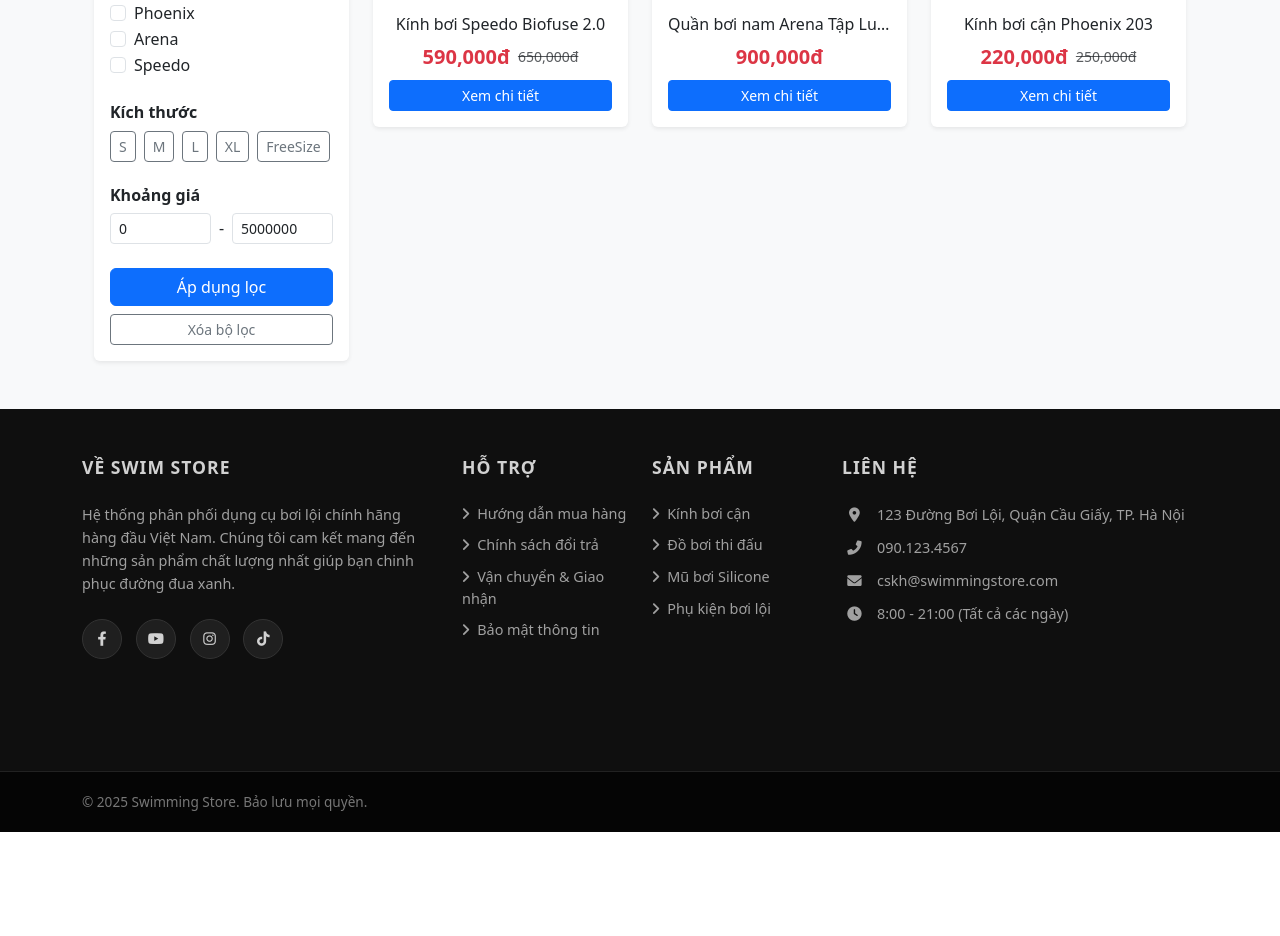
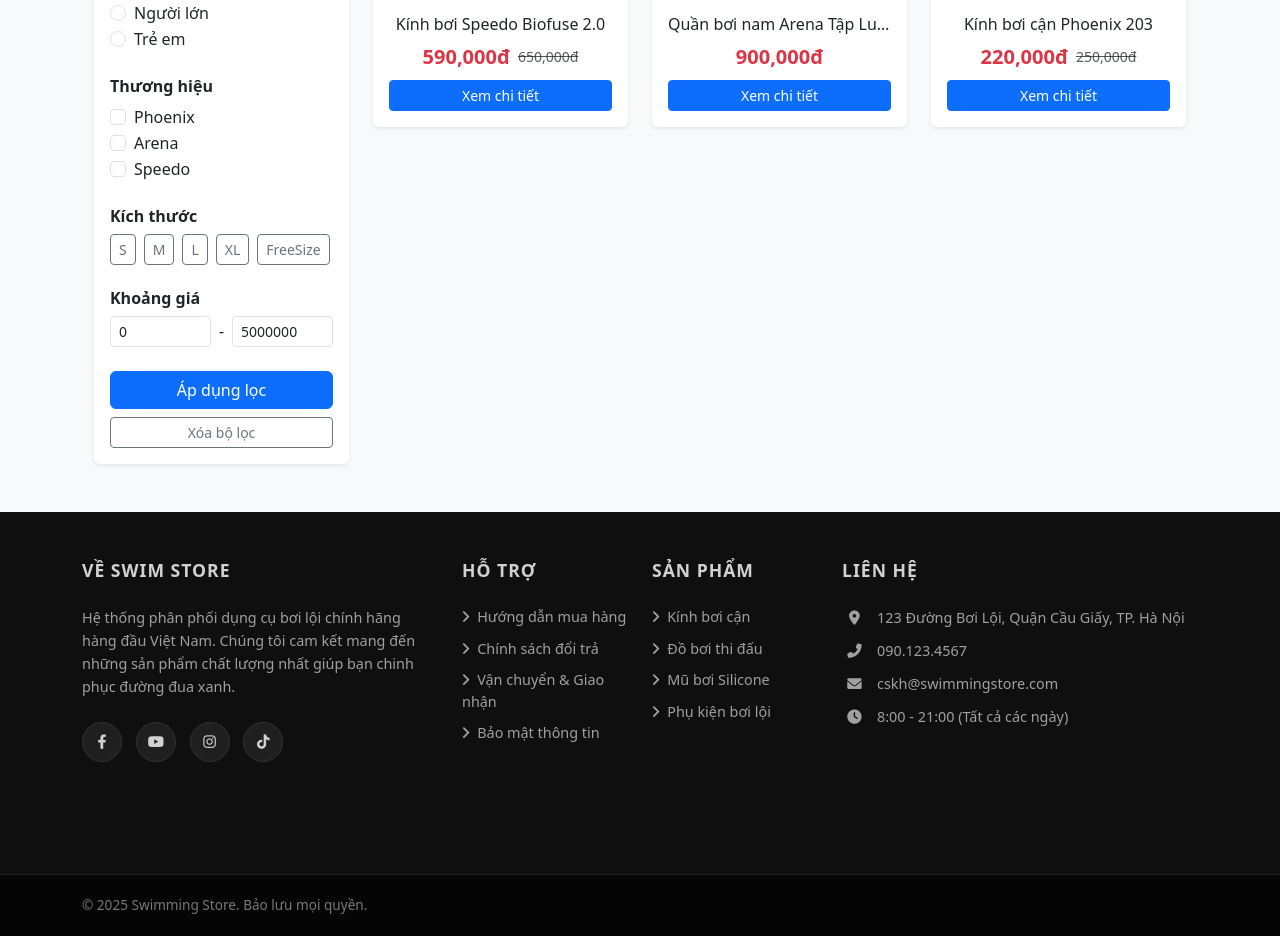
Before and after one commit to Tientai2k4/ThucTapNganh, a PHP site: page /ThucTapNganh/product in a window 1280 px wide. Shown: the part 404-1340 px from the top of the page. Before the commit the page ends 1236 px from the top, so only its background shows below. Run offline with PHP 8.4, Linux system fonts and the light colour scheme; data comes from the database, SQL or seed files in the repository; tables that the repository leaves empty hold one stand-in row (values such as "Sample post").

Commit message:
sua bo loc va hien thi khi sp het hang

```diff
--- a/app/Controllers/Client/ProductController.php
+++ b/app/Controllers/Client/ProductController.php
@@ -20,6 +20,7 @@ class ProductController extends Controller {
             'category_id' => $_GET['cat'] ?? null,
             'brands'      => $_GET['brand'] ?? [],
             'sizes'       => $_GET['size'] ?? [],
+            'target'      => $_GET['target'] ?? null,
             'price_min'   => $_GET['min'] ?? 0,
             'price_max'   => $_GET['max'] ?? 5000000,
             'keyword'     => $_GET['keyword'] ?? '',
--- a/app/Models/ProductModel.php
+++ b/app/Models/ProductModel.php
@@ -135,12 +135,18 @@ public function getAll() {
     }
 
    public function filterProducts($filters) {
-        $sql = "SELECT DISTINCT p.* FROM products p
+       $sql = "SELECT p.*, SUM(pv.stock_quantity) as total_stock
+                FROM products p
                 LEFT JOIN product_variants pv ON p.id = pv.product_id
                 WHERE p.is_active = 1";
 
         $types = "";
         $values = [];
+        if (!empty($filters['target'])) {
+        $sql .= " AND p.target_audience = ?";
+        $types .= "s";
+        $values[] = $filters['target'];
+    }
 
         // --- Logic Lọc (Giống cũ) ---
         if (!empty($filters['category_id'])) {
@@ -171,7 +177,7 @@ public function getAll() {
             $sql .= " AND p.name LIKE ?";
             $types .= "s"; $values[] = "%" . $filters['keyword'] . "%";
         }
-
+        $sql .= " GROUP BY p.id";
         $sql .= " ORDER BY p.created_at DESC";
 
         // --- [MỚI] THÊM LIMIT VÀ OFFSET CHO PHÂN TRANG ---
@@ -325,6 +331,11 @@ public function getVariantStock($variantId) {
 
         // (Copy lại logic lọc y hệt hàm trên, KHÔNG có Limit/Order By)
         $types = ""; $values = [];
+        if (!empty($filters['target'])) {
+            $sql .= " AND p.target_audience = ?";
+            $types .= "s";
+            $values[] = $filters['target'];
+        }
 
         if (!empty($filters['category_id'])) { $sql .= " AND p.category_id = ?"; $types .= "i"; $values[] = $filters['category_id']; }
         if (!empty($filters['brands']) && is_array($filters['brands'])) {
--- a/app/Views/client/products/index.php
+++ b/app/Views/client/products/index.php
@@ -2,18 +2,39 @@
     <div class="row">
         <div class="col-md-3" style="position: sticky; top: 90px; height: fit-content; z-index: 100;">
             <form action="<?= BASE_URL ?>product" method="GET" class="card shadow-sm border-0 p-3">
+
+                <input type="hidden" name="keyword" value="<?= htmlspecialchars($data['filters']['keyword'] ?? '') ?>">
+
                 <h5 class="fw-bold text-primary border-bottom pb-2 mb-3"><i class="fas fa-filter"></i> BỘ LỌC TÌM KIẾM</h5>
 
                 <div class="mb-4">
-                    <h6 class="fw-bold">Đối tượng</h6>
+                    <h6 class="fw-bold">Danh mục sản phẩm</h6>
                     <?php foreach($data['categories'] as $cat): ?>
                         <div class="form-check">
-                            <input class="form-check-input" type="radio" name="cat" value="<?= $cat['id'] ?>"
+                            <input class="form-check-input" type="radio" name="cat" value="<?= $cat['id'] ?>" id="cat_<?= $cat['id'] ?>"
                                 <?= ($data['filters']['category_id'] == $cat['id']) ? 'checked' : '' ?>
                                 onchange="this.form.submit()">
-                            <label class="form-check-label"><?= $cat['name'] ?></label>
+                            <label class="form-check-label" for="cat_<?= $cat['id'] ?>"><?= $cat['name'] ?></label>
                         </div>
                     <?php endforeach; ?>
+                </div>
+
+                <div class="mb-4">
+                    <h6 class="fw-bold">Đối tượng sử dụng</h6>
+
+                    <div class="form-check">
+                        <input class="form-check-input" type="radio" name="target" value="adult" id="target_adult"
+                            <?= ($data['filters']['target'] == 'adult') ? 'checked' : '' ?>
+                            onchange="this.form.submit()">
+                        <label class="form-check-label" for="target_adult">Người lớn</label>
+                    </div>
+
+                    <div class="form-check">
+                        <input class="form-check-input" type="radio" name="target" value="kid" id="target_kid"
+                            <?= ($data['filters']['target'] == 'kid') ? 'checked' : '' ?>
+                            onchange="this.form.submit()">
+                        <label class="form-check-label" for="target_kid">Trẻ em</label>
+                    </div>
                 </div>
 
                 <div class="mb-4">
@@ -73,20 +94,35 @@
             <?php else: ?>
                 <div class="row">
                     <?php foreach($data['products'] as $prod): ?>
+                        <?php
+                            // Logic tính tồn kho
+                            $stock = isset($prod['total_stock']) ? (int)$prod['total_stock'] : ((int)$prod['product_qty'] ?? 0);
+                            $isOutOfStock = ($stock <= 0);
+                        ?>
+
                         <div class="col-6 col-md-4 mb-4">
                             <div class="card product-card h-100 border-0 shadow-sm position-relative">
 
-                                <?php if($prod['sale_price'] > 0): ?>
+                                <?php if(!$isOutOfStock && $prod['sale_price'] > 0): ?>
                                     <div class="position-absolute top-0 end-0 bg-danger text-white px-2 py-1 m-2 rounded small fw-bold shadow-sm" style="z-index: 10;">
                                         -<?= round((($prod['price'] - $prod['sale_price']) / $prod['price']) * 100) ?>%
                                     </div>
                                 <?php endif; ?>
 
                                 <a href="<?= BASE_URL ?>product/detail/<?= $prod['id'] ?>">
-                                    <img src="<?= BASE_URL ?>public/uploads/<?= $prod['image'] ?>" class="card-img-top p-3" style="height: 200px; object-fit: contain;">
+                                    <img src="<?= BASE_URL ?>public/uploads/<?= $prod['image'] ?>"
+                                         class="card-img-top p-3"
+                                         style="height: 200px; object-fit: contain;">
                                 </a>
 
                                 <div class="card-body text-center d-flex flex-column">
+
+                                    <?php if($isOutOfStock): ?>
+                                        <div class="mb-2">
+                                            <span class="badge bg-danger py-2 px-3">HẾT HÀNG</span>
+                                        </div>
+                                    <?php endif; ?>
+
                                     <h6 class="card-title text-truncate">
                                         <a href="<?= BASE_URL ?>product/detail/<?= $prod['id'] ?>" class="text-decoration-none text-dark">
                                             <?= htmlspecialchars($prod['name']) ?>
@@ -104,7 +140,11 @@
                                         <?php endif; ?>
                                     </div>
 
-                                    <a href="<?= BASE_URL ?>product/detail/<?= $prod['id'] ?>" class="btn btn-sm btn-primary mt-2">Xem chi tiết</a>
+                                    <?php if($isOutOfStock): ?>
+                                        <button class="btn btn-sm btn-secondary mt-2" disabled>Tạm hết hàng</button>
+                                    <?php else: ?>
+                                        <a href="<?= BASE_URL ?>product/detail/<?= $prod['id'] ?>" class="btn btn-sm btn-primary mt-2">Xem chi tiết</a>
+                                    <?php endif; ?>
                                 </div>
                             </div>
                         </div>
```
